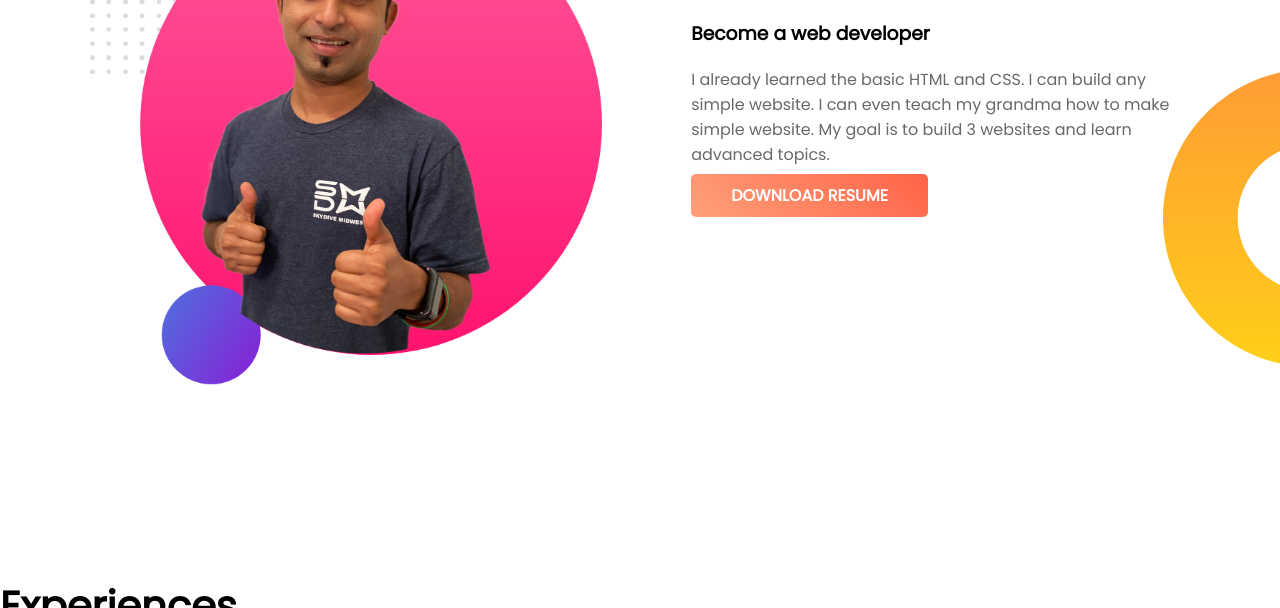
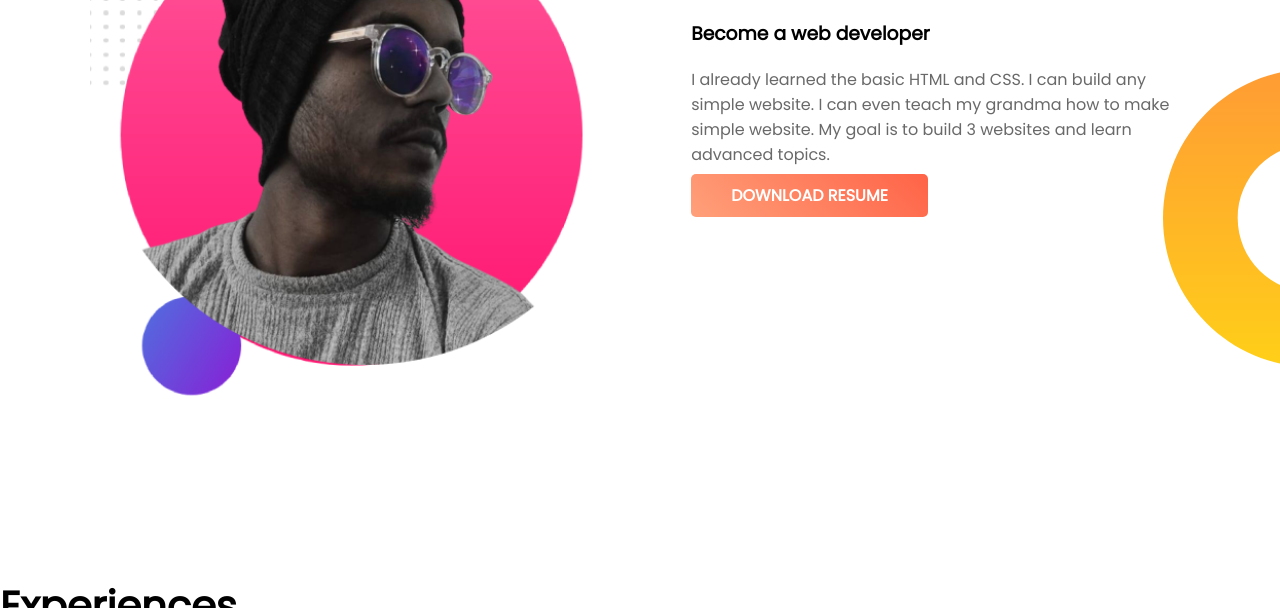
Before and after one commit to mashroorzisan/developer-portfolio-master, a plain HTML site: page index.html in a window 1280 px wide. Shown: the part 757-1365 px from the top of the page. Drawn offline with Linux system fonts and the light colour scheme.

Commit message:
added photo

```diff
--- a/index.html
+++ b/index.html
@@ -23,7 +23,7 @@
     </section>
     <section class="dream-area">
         <div class="half-width">
-            <img src="images/jhankar2.png" alt="">
+            <img src="mypic.png" alt="">
         </div>
         <div class="half-width">
             <h2>Dream Big</h2>
```
